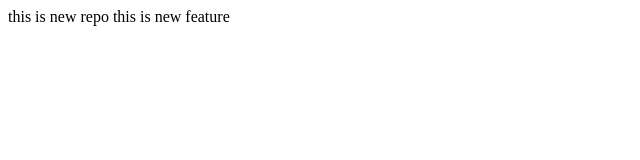
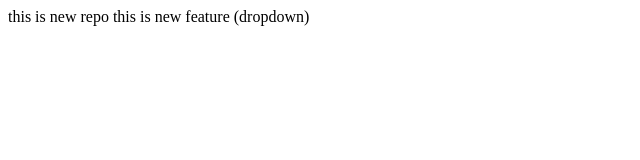
Before and after one commit to Zuha-Momin/localRepo, a plain HTML site: page index.html in a window 1280 px wide. Shown: the whole page, without its empty margins (0-640 px from the left). Drawn offline with Linux system fonts and the light colour scheme.

Commit message:
add dropdown

```diff
--- a/index.html
+++ b/index.html
@@ -1,2 +1,2 @@
 <pr>this is new repo</pr>
-<pr>this is new feature</pr>
+<pr>this is new feature (dropdown)</pr>
```
